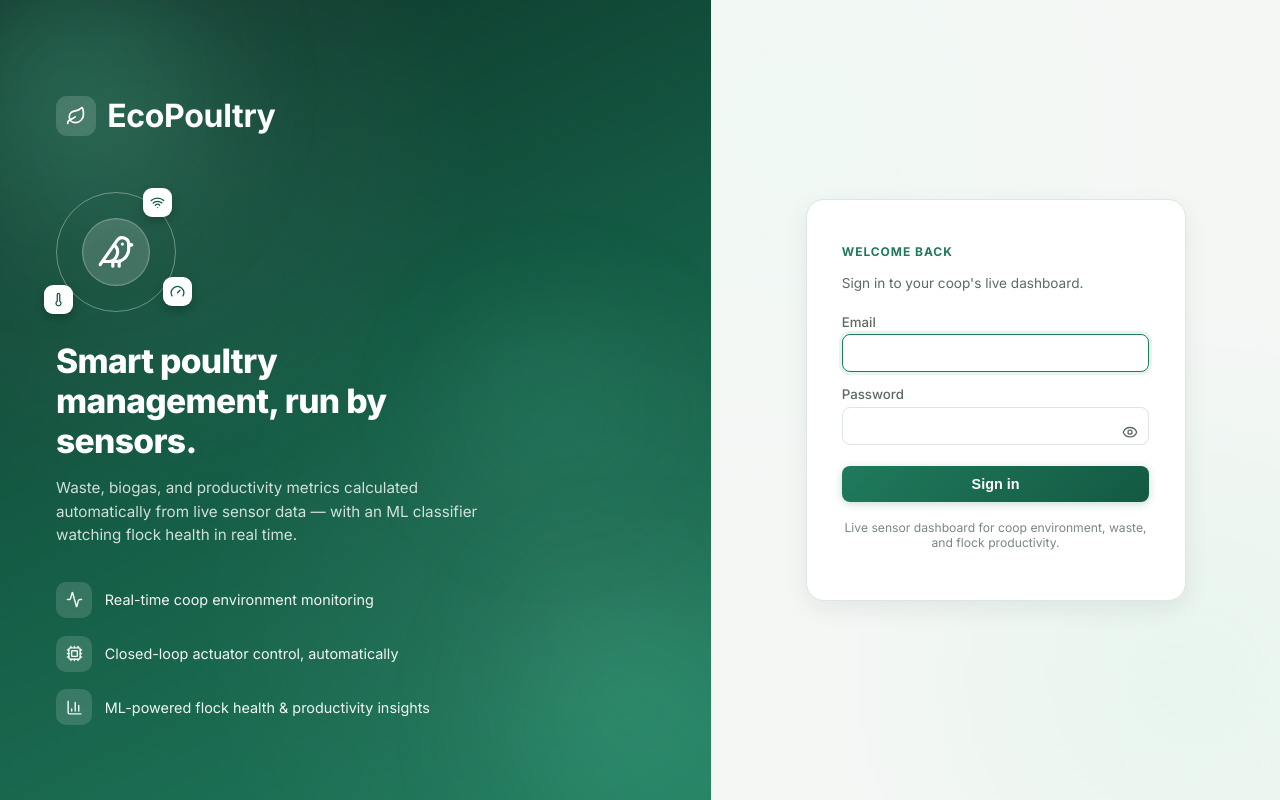
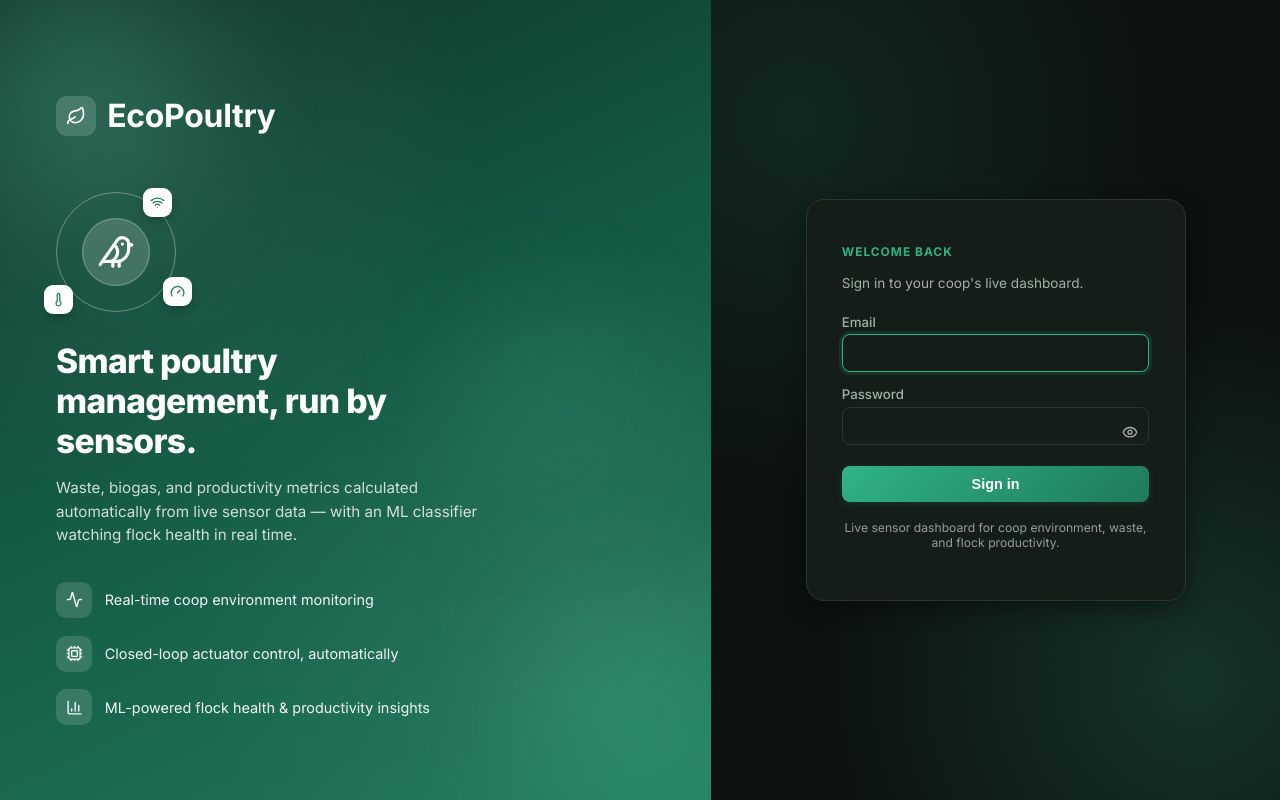
Before and after one commit to Bhatvighnesh/ecopoultry, a React (Vite) app in the folder frontend/: page /login in a window 1280 px wide. Built offline with nearby package versions, Linux system fonts and the light colour scheme; no server answers.

Commit message:
Add dark theme with a top bar toggle
Dark is the default; the choice is remembered in the browser. Colors that were
hardcoded (top bar, alert and form messages, chart grid and tooltip) now come
from theme tokens so they follow the selected theme.

```diff
--- a/frontend/src/components/LiveChart.jsx
+++ b/frontend/src/components/LiveChart.jsx
@@ -12,11 +12,13 @@ import {
 
 ChartJS.register(CategoryScale, LinearScale, PointElement, LineElement, Tooltip, Legend, Filler);
 
-const GRID_COLOR = '#eef1ee';
-const TEXT_COLOR = '#5b6b60';
-
 /** Generic live trend chart. `series` is [{ label, data: number[], color }]. */
 export default function LiveChart({ labels, series, height = 240 }) {
+  const dark = document.documentElement.dataset.theme !== 'light';
+  const GRID_COLOR = dark ? '#2a372e' : '#eef1ee';
+  const TEXT_COLOR = dark ? '#aebfb4' : '#5b6b60';
+  const TOOLTIP_BG = dark ? '#0c120f' : '#16211a';
+
   const data = {
     labels,
     datasets: series.map((s) => ({
@@ -51,7 +53,7 @@ export default function LiveChart({ labels, series, height = 240 }) {
         labels: { color: TEXT_COLOR, usePointStyle: true, pointStyle: 'circle', boxWidth: 8, font: { family: 'Inter', size: 12 } },
       },
       tooltip: {
-        backgroundColor: '#16211a',
+        backgroundColor: TOOLTIP_BG,
         titleFont: { family: 'Inter', weight: '600' },
         bodyFont: { family: 'Inter' },
         padding: 10,
--- a/frontend/src/components/TopBar.jsx
+++ b/frontend/src/components/TopBar.jsx
@@ -1,23 +1,32 @@
+import { useState } from 'react';
 import { useLocation } from 'react-router-dom';
-import { Menu } from 'lucide-react';
+import { Menu, Sun, Moon } from 'lucide-react';
 import { useLiveData } from '../context/LiveDataContext';
+import { getTheme, applyTheme } from '../theme';
 
 const TITLES = {
   '/dashboard': 'Dashboard',
   '/productivity': 'Productivity',
   '/alerts': 'Alerts',
+  '/reports': 'Reports',
+  '/settings': 'Settings',
+  '/users': 'Users',
   '/demo': 'Synthetic Data',
   '/devices': 'Devices',
   '/audit': 'Audit Log',
-  '/reports': 'Reports',
-  '/settings': 'Settings',
-  '/users': 'Users',
 };
 
 export default function TopBar({ onMenuClick }) {
   const { pathname } = useLocation();
   const { connected } = useLiveData();
   const title = TITLES[pathname] || 'EcoPoultry';
+  const [theme, setTheme] = useState(getTheme);
+
+  function toggleTheme() {
+    const next = theme === 'dark' ? 'light' : 'dark';
+    applyTheme(next);
+    setTheme(next);
+  }
 
   return (
     <header className="topbar">
@@ -26,6 +35,9 @@ export default function TopBar({ onMenuClick }) {
       </button>
       <h1 className="topbar-title">{title}</h1>
       <div className="topbar-spacer" />
+      <button className="icon-btn" onClick={toggleTheme} aria-label="Toggle dark mode" title="Toggle dark mode">
+        {theme === 'dark' ? <Sun size={18} /> : <Moon size={18} />}
+      </button>
       <span className="connection-pill">
         <span className={`dot ${connected ? 'dot-online' : 'dot-offline'}`} />
         <span className="label-text">{connected ? 'Live' : 'Disconnected'}</span>
--- a/frontend/src/main.jsx
+++ b/frontend/src/main.jsx
@@ -2,6 +2,9 @@ import React from 'react';
 import ReactDOM from 'react-dom/client';
 import App from './App';
 import './styles/index.css';
+import { applyTheme, getTheme } from './theme';
+
+applyTheme(getTheme());
 
 ReactDOM.createRoot(document.getElementById('root')).render(
   <React.StrictMode>
--- a/frontend/src/styles/index.css
+++ b/frontend/src/styles/index.css
@@ -40,6 +40,48 @@
   --shadow-md: 0 8px 24px rgba(20, 33, 26, 0.07);
   --sidebar-width: 236px;
   --topbar-height: 64px;
+  --topbar-bg: rgba(250, 251, 250, 0.85);
+  --critical-text: #8a1f30;
+  --critical-border: #f3c3ca;
+  --safe-text: #146339;
+}
+
+:root[data-theme="dark"] {
+  color-scheme: dark;
+  --gray-25: #18201b;
+  --gray-50: #121913;
+  --gray-100: #1c261f;
+  --gray-200: #2b382f;
+  --gray-300: #3b4c41;
+  --gray-500: #8ea196;
+  --gray-600: #aebfb4;
+  --gray-800: #dfe9e2;
+  --gray-900: #ecf4ee;
+
+  --brand: #2fb386;
+  --brand-dark: #1f7a5c;
+  --brand-light: #15332a;
+  --brand-tint: #112820;
+
+  --safe: #3ccf7f;
+  --safe-bg: #10301f;
+  --warning: #f0a93b;
+  --warning-bg: #352a14;
+  --critical: #f0657a;
+  --critical-bg: #3a1b22;
+
+  --bg: #0c120f;
+  --surface: #151d18;
+  --border: #2a372e;
+  --text: #ecf4ee;
+  --text-muted: #9fb3a7;
+
+  --topbar-bg: rgba(12, 18, 15, 0.85);
+  --critical-text: #ffb3bf;
+  --critical-border: #5c2a33;
+  --safe-text: #8ee6b4;
+  --shadow-sm: 0 1px 2px rgba(0, 0, 0, 0.35);
+  --shadow-md: 0 8px 24px rgba(0, 0, 0, 0.4);
 }
 
 * { box-sizing: border-box; }
@@ -220,7 +262,7 @@ h1, h2, h3 { font-weight: 700; letter-spacing: -0.01em; }
   align-items: center;
   gap: 1rem;
   padding: 0 1.5rem;
-  background: rgba(250, 251, 250, 0.85);
+  background: var(--topbar-bg);
   backdrop-filter: blur(6px);
   border-bottom: 1px solid var(--border);
   position: sticky;
@@ -388,8 +430,8 @@ main.content { padding: 1.5rem; max-width: 1180px; width: 100%; margin: 0 auto;
   align-items: center;
   gap: 0.6rem;
   background: var(--critical-bg);
-  border: 1px solid #f3c3ca;
-  color: #8a1f30;
+  border: 1px solid var(--critical-border);
+  color: var(--critical-text);
   padding: 0.85rem 1.1rem;
   border-radius: var(--radius-md);
   font-size: 0.9rem;
@@ -497,7 +539,7 @@ main.content { padding: 1.5rem; max-width: 1180px; width: 100%; margin: 0 auto;
 .classification-hero.stat-safe { background: var(--safe-bg); }
 .classification-hero.stat-warning { background: var(--warning-bg); }
 .classification-hero.stat-critical { background: var(--critical-bg); }
-.classification-hero-icon { width: 44px; height: 44px; border-radius: 50%; display: flex; align-items: center; justify-content: center; background: rgba(255,255,255,0.6); flex-shrink: 0; }
+.classification-hero-icon { width: 44px; height: 44px; border-radius: 50%; display: flex; align-items: center; justify-content: center; background: var(--surface); flex-shrink: 0; }
 .classification-hero-title { font-size: 1.15rem; font-weight: 800; }
 .classification-hero-sub { font-size: 0.82rem; color: var(--text-muted); }
 
@@ -551,8 +593,8 @@ button:disabled { opacity: 0.6; cursor: not-allowed; transform: none; box-shadow
   align-items: center;
   gap: 0.5rem;
 }
-.form-error { background: var(--critical-bg); color: #8a1f30; }
-.form-message { background: var(--safe-bg); color: #146339; }
+.form-error { background: var(--critical-bg); color: var(--critical-text); }
+.form-message { background: var(--safe-bg); color: var(--safe-text); }
 
 /* ---------- login ---------- */
 
--- /dev/null
+++ b/frontend/src/theme.js
@@ -0,0 +1,18 @@
+const KEY = 'ecopoultry-theme';
+
+export function getTheme() {
+  try {
+    return localStorage.getItem(KEY) || 'dark';
+  } catch {
+    return 'dark';
+  }
+}
+
+export function applyTheme(theme) {
+  document.documentElement.dataset.theme = theme;
+  try {
+    localStorage.setItem(KEY, theme);
+  } catch {
+    // Storage can be blocked (private window); the theme still applies for this load.
+  }
+}
```
